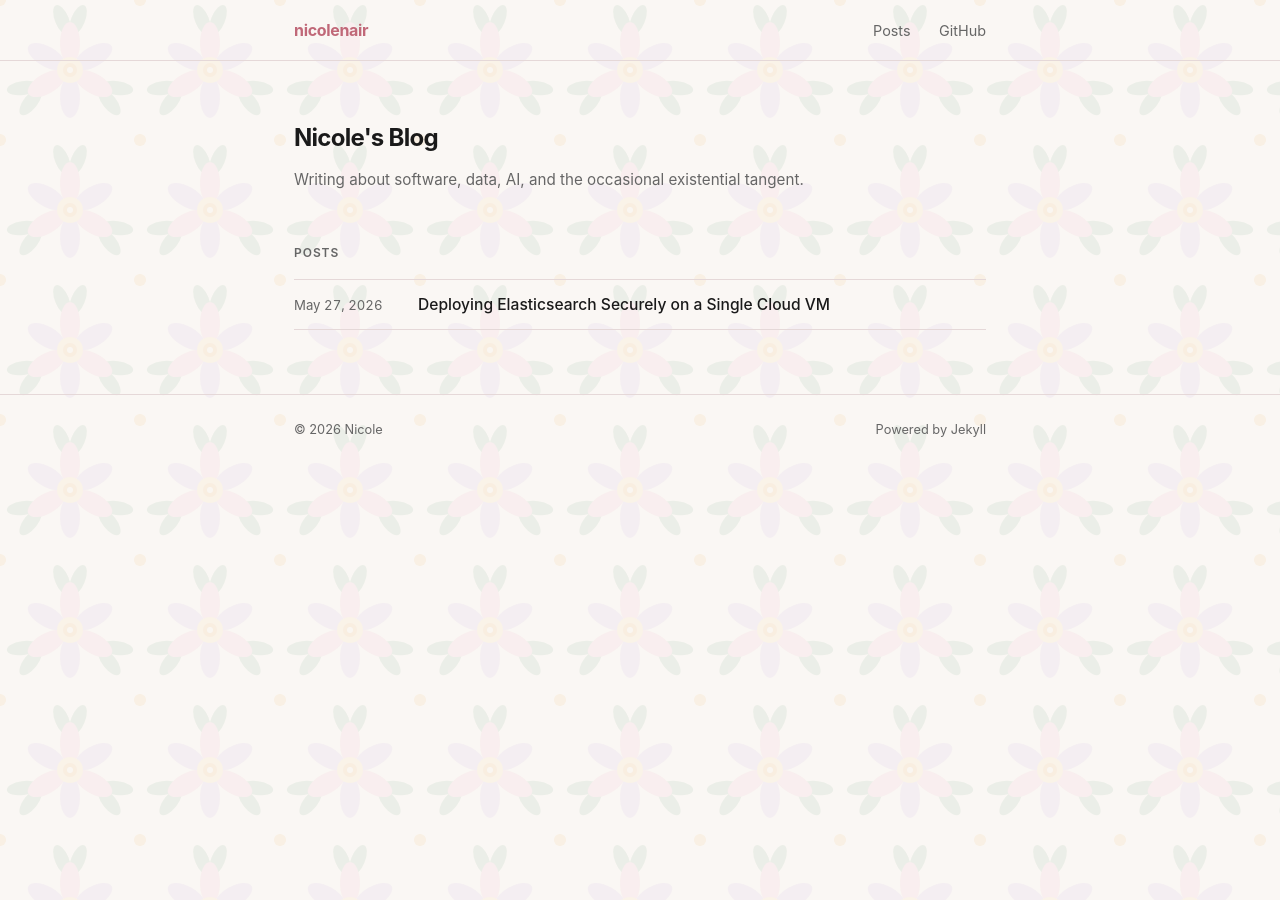
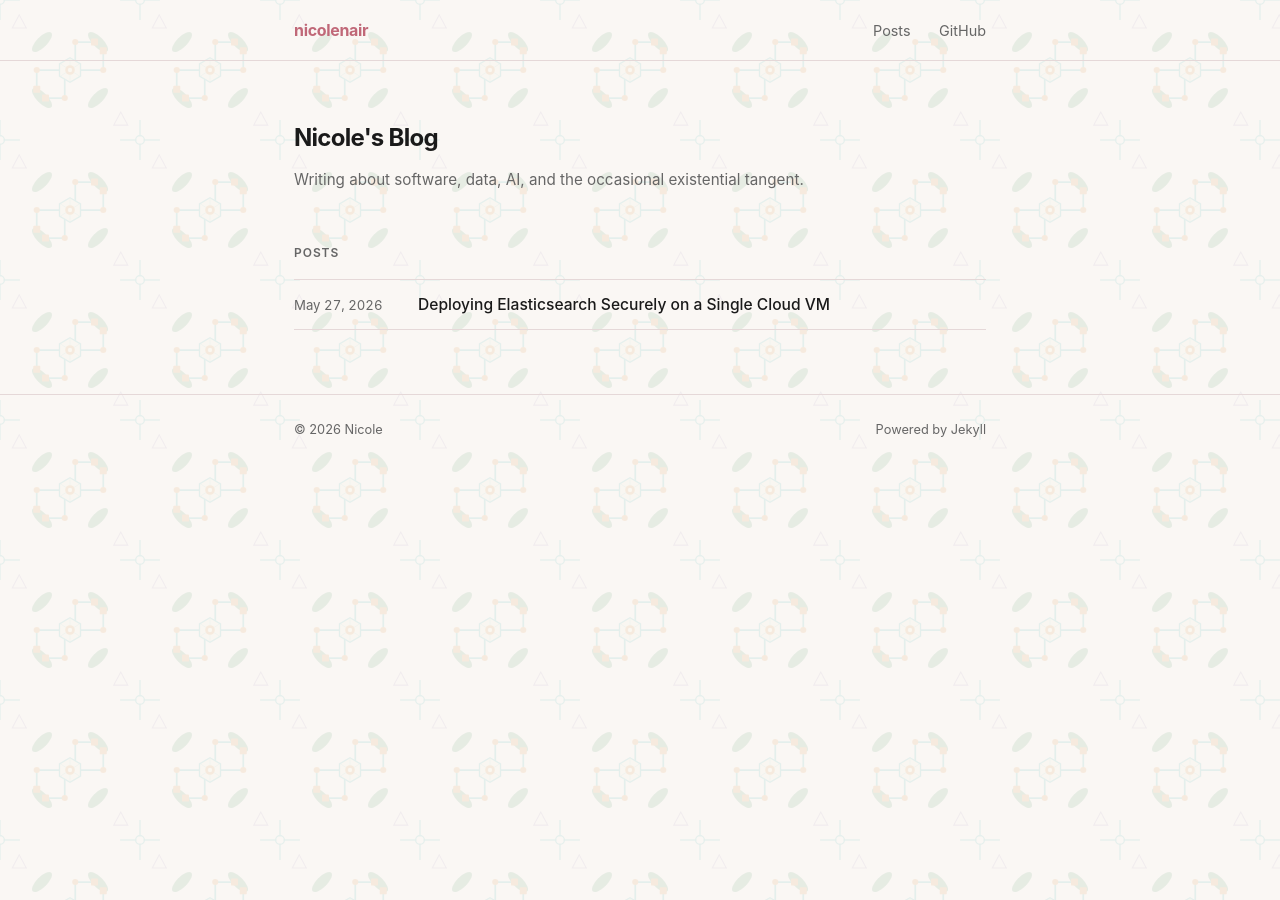
Before and after one commit to nicolenair/nicolenair.github.io, a Jekyll site: the page built from index.html, in a window 1280 px wide. Built offline with Jekyll 4.4.1, drawn with Linux system fonts in a browser that asks for light colours.

```diff
--- a/Gemfile
+++ b/Gemfile
@@ -1,7 +1,6 @@
 source "https://rubygems.org"
 
 gem "jekyll", "~> 4.3"
-gem "liquid", "~> 5.0"
 gem "csv"
 
 group :jekyll_plugins do
--- a/assets/css/style.css
+++ b/assets/css/style.css
@@ -33,7 +33,7 @@ body::before {
   background-image: url('../floral-pattern.svg');
   background-repeat: repeat;
   background-size: 140px 140px;
-  opacity: 0.09;
+  opacity: 0.12;
   z-index: -1;
   pointer-events: none;
 }
```
Also changed, not shown: assets/floral-pattern.svg.
